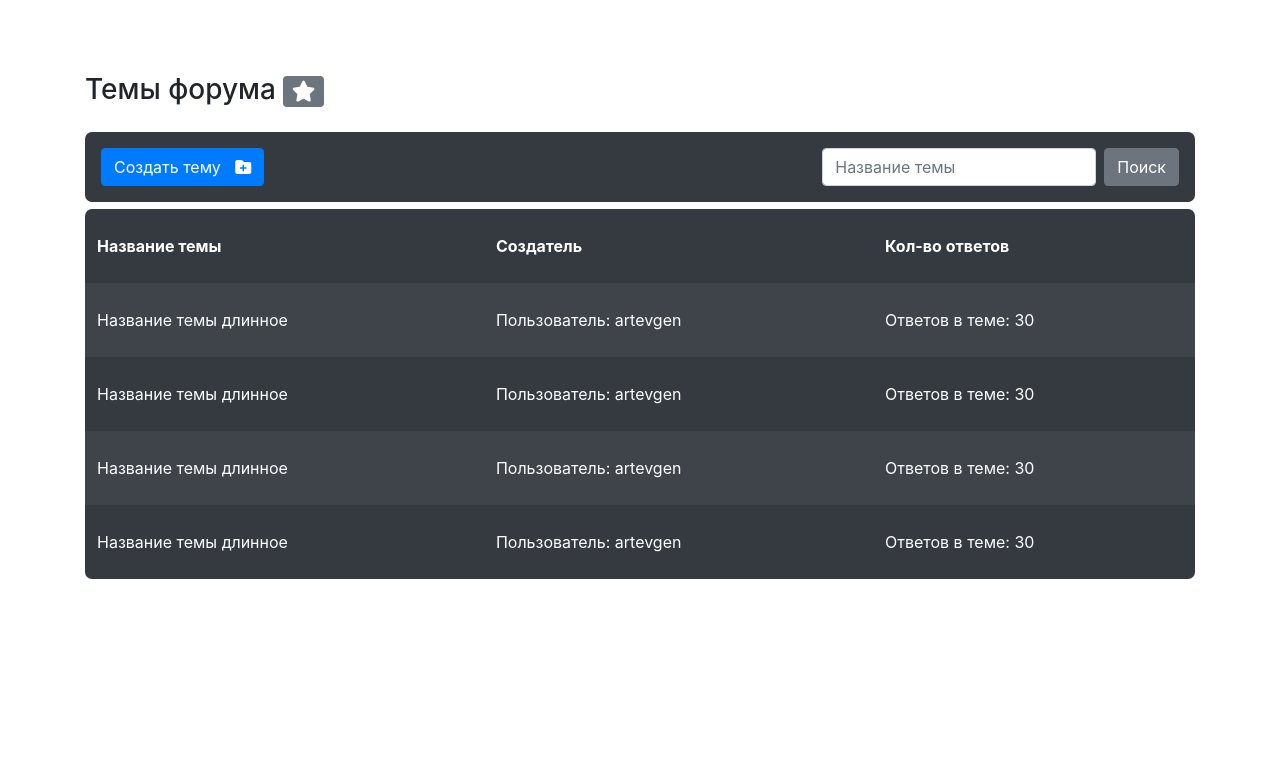
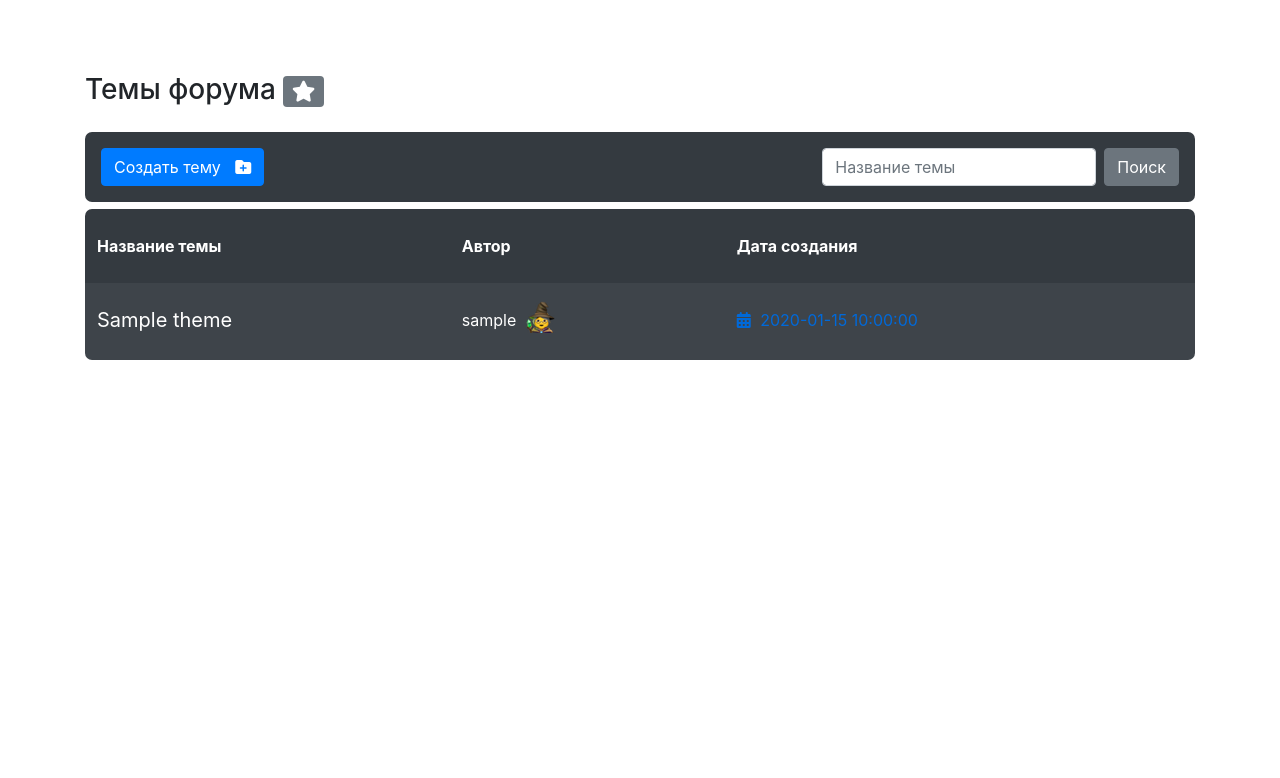
Before and after one commit to artevgen30559/forum, a PHP site: page / in a window 1280 px wide. Shown: the part 683-1461 px from the top of the page. After the commit the page ends 1043 px from the top, so only its background shows below. Run offline with PHP 8.4, Linux system fonts and the light colour scheme; the visitor is signed in with stand-in values (Sample User, id 1); tables that the repository leaves empty or names only in its code hold one stand-in row (values such as "Sample post"); some libraries are stand-ins or nearby versions.

Commit message:
Add input theme list on homepage

```diff
--- a/css/style.css
+++ b/css/style.css
@@ -37,6 +37,13 @@ body {
     margin-bottom: 5px;
 }
 
+table .theme-title {
+    overflow: hidden;
+    max-width: 300px;
+    font-size: 20px;
+    white-space: nowrap;
+    text-overflow: ellipsis;
+}
 
 .create-theme-form textarea,
 .create-theme-form input {
--- a/index.php
+++ b/index.php
@@ -1,6 +1,6 @@
 <?php
-
     session_start();
+    include('modules/themeList.php');
 
 ?>
 <!DOCTYPE html>
@@ -91,6 +91,7 @@
          								 		<div class="input-group-text"><i class="fas fa-key"></i></div>
         									</div>
 											<input value="asdfasdfsfsdfd" type="password" name="password" class="form-control" aria-describedby="emailHelp">
+                                            <small id="emailHelp" class="form-text text-muted">Если логин УЖЕ существует и пароль верен, то вы авторизуетесь</small>
 											<div class="valid-feedback valid-pass">
 									        	Looks good!
 									      	</div>
@@ -159,35 +160,33 @@
                     </div>
                 </div>
             </form>
+
+
 			<table class="table table-bordered table-striped table-borderless table-dark theme-list" style="border-radius: 7px;">
 				<thead>
 					<tr class="table-head">
 						<th scope="col">Название темы</th>
-						<th scope="col">Создатель</th>
-						<th scope="col">Кол-во ответов</th>
+						<th scope="col">Автор</th>
+						<th scope="col">Дата создания</th>
 					</tr>
 				</thead>
 				<tbody>
-					<tr data-href="example.com">
-						<td>Название темы длинное</td>
-						<td>Пользователь: artevgen</td>
-						<td>Ответов в теме: 30</td>
+                    <?php foreach($themes as $theme) {?>
+					<tr data-href="<?php echo '/themepage.php' . '?title=' . $theme['title'] . '&author=' . $theme['id_author'];?>">
+						<td class="theme-title"><?php echo $theme['title'];?></td>
+						<td>
+                            <div class="profile-info">
+                                <span class="user-name"><?php echo $theme['nickname'];?></span>
+                                <img style="margin: 0 0 10px 5px;" class="user-avatar" src="/imgs/avatar.png" alt="">
+                            </div>
+                        </td>
+						<td>
+                            <div class="date-theme" style="margin: 0; padding: 0;">
+                                <span><i style="margin-right: 5px;" class="fas fa-calendar-alt"></i> <?php echo $theme['date'];?></span>
+                            </div>
+                        </td>
 					</tr>
-					<tr>
-						<td>Название темы длинное</td>
-						<td>Пользователь: artevgen</td>
-						<td>Ответов в теме: 30</td>
-					</tr>
-					<tr>
-						<td>Название темы длинное</td>
-						<td>Пользователь: artevgen</td>
-						<td>Ответов в теме: 30</td>
-					</tr>
-					<tr>
-						<td>Название темы длинное</td>
-						<td>Пользователь: artevgen</td>
-						<td>Ответов в теме: 30</td>
-					</tr>
+                    <?php }?>
 				</tbody>
 			</table>
 		</div>
--- a/js/handler.js
+++ b/js/handler.js
@@ -40,6 +40,8 @@ $('form').submit(function(e) {
             },
             success: function(data) {
                 $('.btn-auth').removeClass('btn-outline-primary');
+                $('.btn-auth').removeClass('btn-danger');
+                $('.btn-auth').removeClass('btn-success');
                 if (data == 'User not found') {
                     $('.btn-auth').html('Пользователь не найден');
                     $('.btn-auth').addClass('btn-danger');
--- /dev/null
+++ b/modules/themeList.php
@@ -0,0 +1,5 @@
+<?php
+include('db.php');
+
+$query = $pdo->query("SELECT * FROM themes INNER JOIN users ON id_author = id_user");
+$themes = $query->fetchAll();
```
